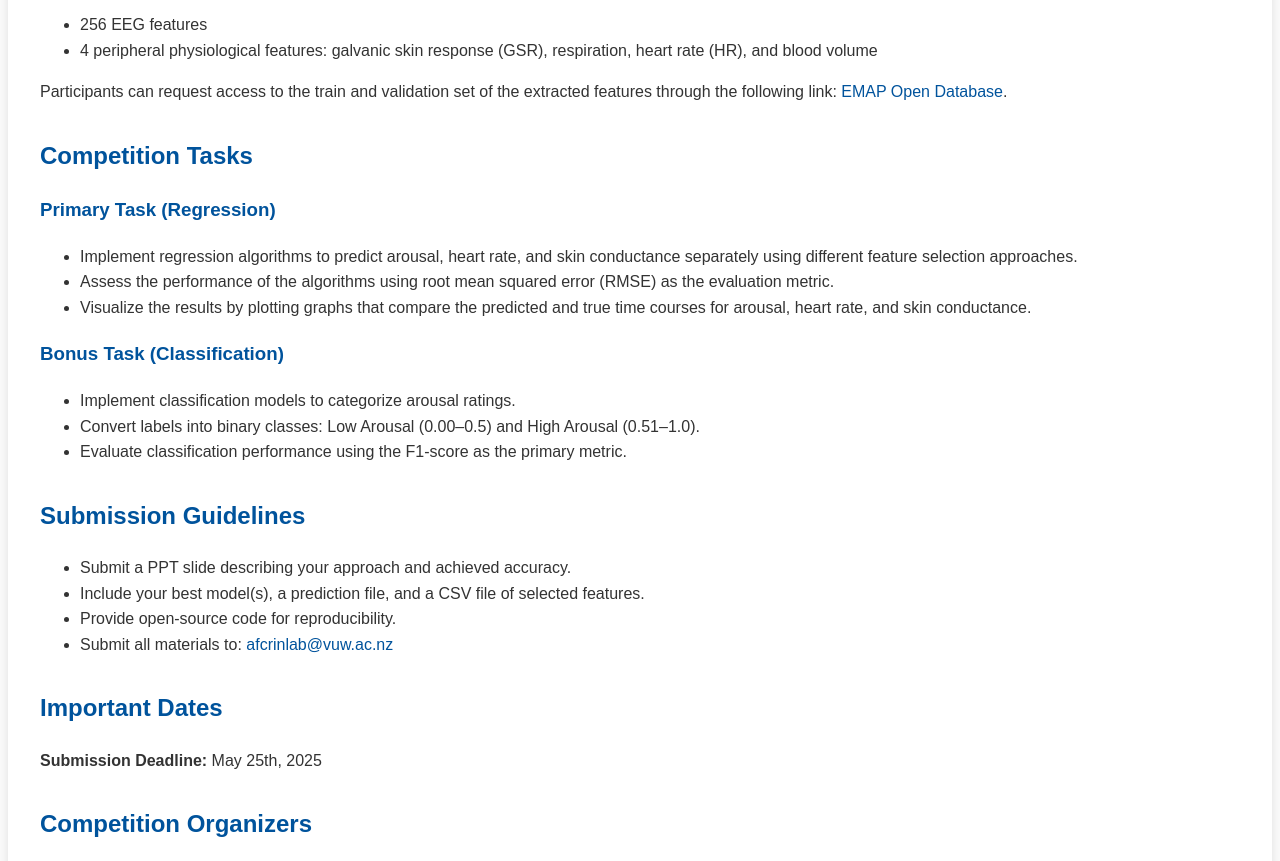
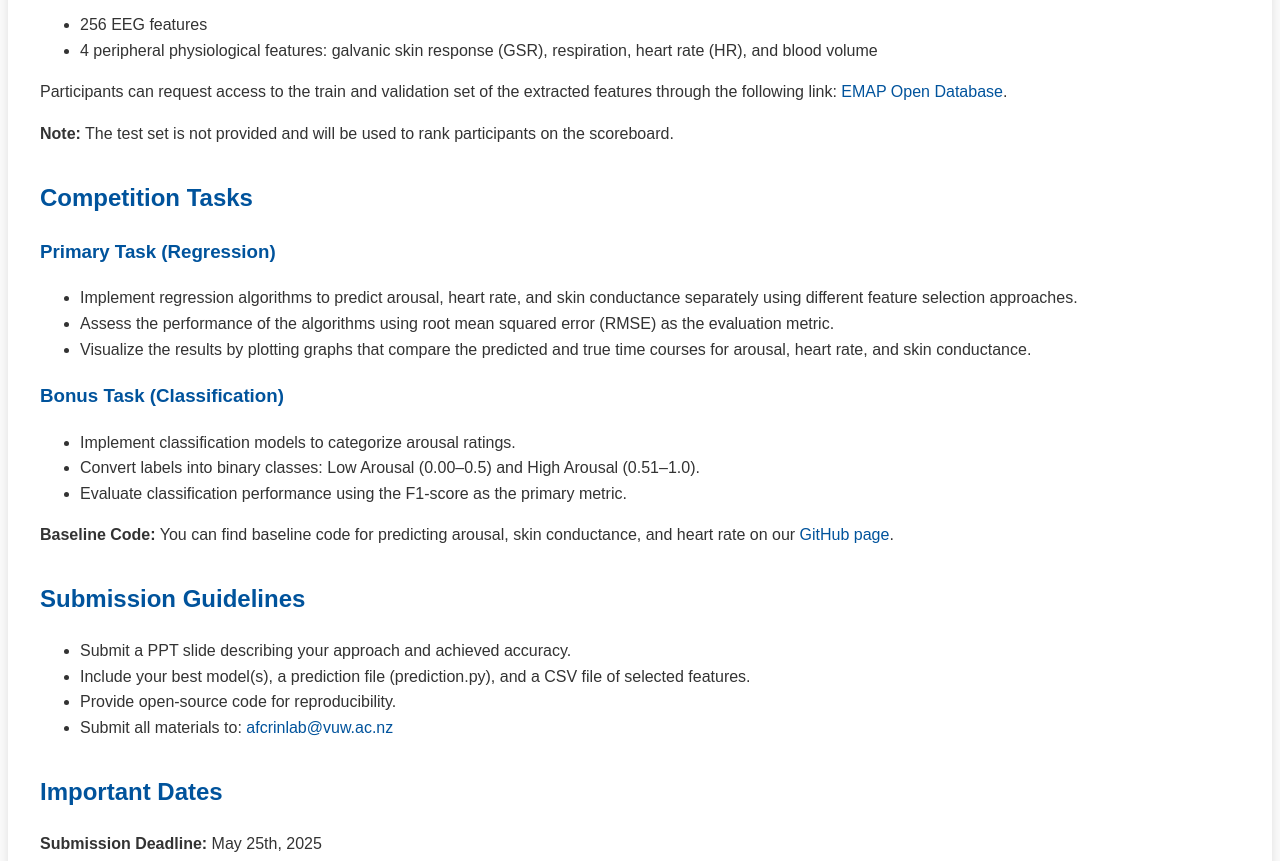
Before and after one commit to emapchallenge/emapchallenge.github.io, a plain HTML site: page index.html in a window 1280 px wide. Shown: the part 500-1361 px from the top of the page. Drawn offline with Linux system fonts and the light colour scheme.

Commit message:
Update index.html

```diff
--- a/index.html
+++ b/index.html
@@ -75,6 +75,7 @@
             <p>
                 Participants can request access to the train and validation set of the extracted features through the following link: <a href="https://www.wgtn.ac.nz/psyc/research/emap-open-database">EMAP Open Database</a>.
             </p>
+                <p><strong>Note:</strong> The test set is not provided and will be used to rank participants on the scoreboard.</p>
         </section>
         <section id="competition-tasks">
             <h2>Competition Tasks</h2>
@@ -90,12 +91,14 @@
                 <li>Convert labels into binary classes: Low Arousal (0.00–0.5) and High Arousal (0.51–1.0).</li>
                 <li>Evaluate classification performance using the F1-score as the primary metric.</li>
             </ul>
+                <p><strong>Baseline Code:</strong> You can find baseline code for predicting arousal, skin conductance, and heart rate on our <a href="https://github.com/emapchallenge/baseline-results" target="_blank">GitHub page</a>.</p>
+
         </section>
         <section id="submission-guidelines">
             <h2>Submission Guidelines</h2>
             <ul>
                 <li>Submit a PPT slide describing your approach and achieved accuracy.</li>
-                <li>Include your best model(s), a prediction file, and a CSV file of selected features.</li>
+                <li>Include your best model(s), a prediction file (prediction.py), and a CSV file of selected features.</li>
                 <li>Provide open-source code for reproducibility.</li>
                 <li>Submit all materials to: <a href="mailto:afcrinlab@vuw.ac.nz">afcrinlab@vuw.ac.nz</a></li>
             </ul>
```
